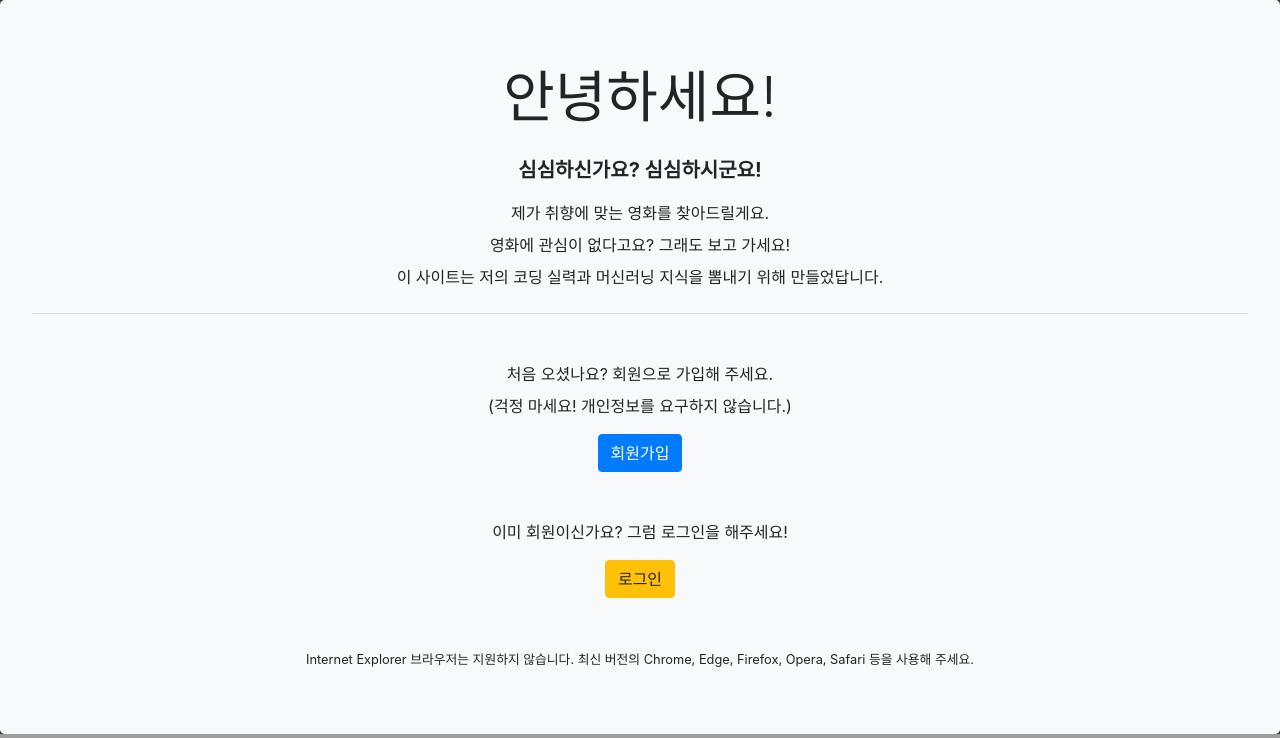
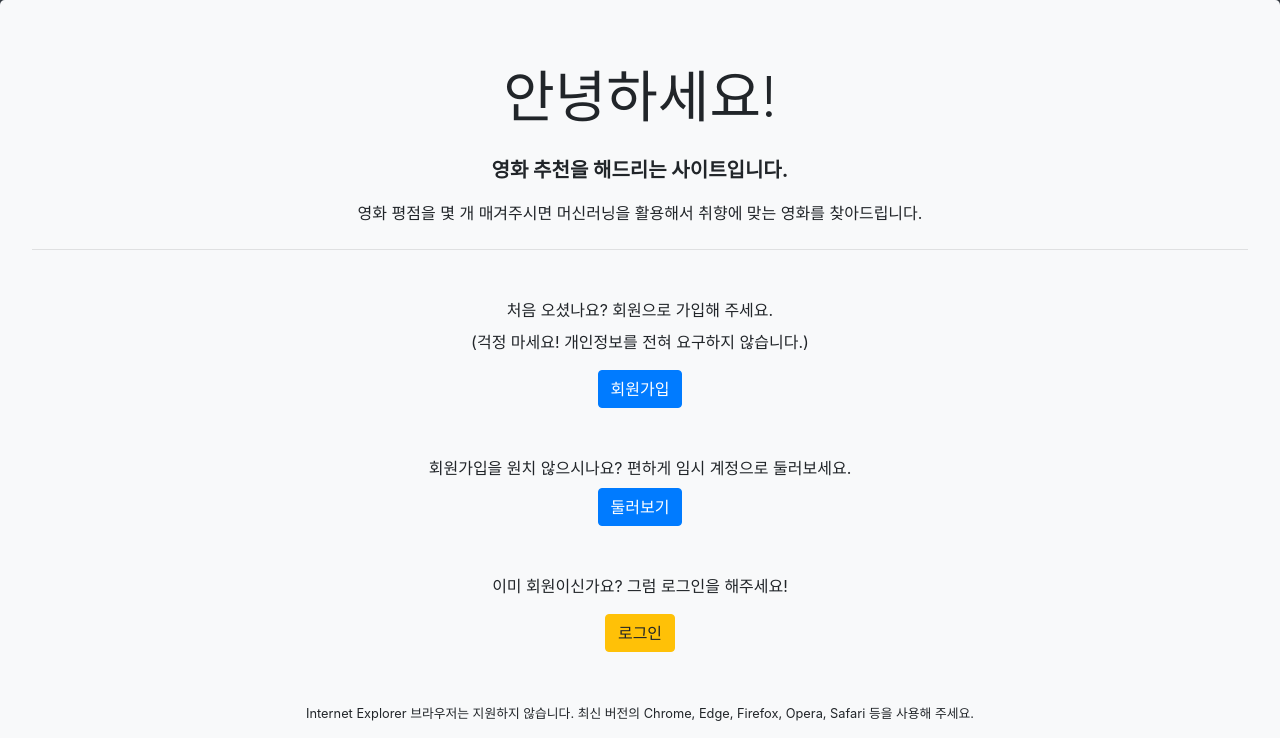
Before and after one commit to cgkim412/movie_reco, a Django app: page / in a window 1280 px wide. Shown: the top 738 px of the page. Run offline with Django 3.2, Linux system fonts and the light colour scheme; parts of the project's set-up code (start-up, migrations or seed data) failed here and were passed over; some libraries are stand-ins or nearby versions; grey boxes are pictures that could not be loaded.

Commit message:
Added guest login functionality

```diff
--- a/core/templates/home.html
+++ b/core/templates/home.html
@@ -38,7 +38,7 @@
 
   $(document).ready(() => {
     const sticky = `<div class="alert alert-success alert-dismissible fade show text-center" role="alert">
-        <h6 class="mb-0"> 제가 추천해 드리는 영화 목록이에요. 평가를 많이 해주실수록 좀 더 취향에 맞는 추천이 가능해요.</h6>
+        <h6 class="mb-0"> {{ user }}님 안녕하세요. 제가 추천해 드리는 영화 목록이에요. 평가를 많이 해주실수록 좀 더 취향에 맞는 추천이 가능해요.</h6>
         <button type="button" class="close" data-dismiss="alert" aria-label="Close" data-toggle="tooltip" data-placement="top" title="닫기">
           <span aria-hidden="true">&times;</span>
         </button>
--- a/core/templates/index.html
+++ b/core/templates/index.html
@@ -2,17 +2,23 @@
 
 <div class="jumbotron bg-light text-center mb-0">
   <h1 class="display-4 mb-4">안녕하세요!</h1>
-  <p class="lead font-weight-bold">심심하신가요? 심심하시군요!</p>
-  <p class="mb-2">제가 취향에 맞는 영화를 찾아드릴게요.</p>
-  <p class="mb-2">영화에 관심이 없다고요? 그래도 보고 가세요!</p>
-  <p>이 사이트는 저의 코딩 실력과 머신러닝 지식을 뽐내기 위해 만들었답니다.</p>
+  <p class="lead font-weight-bold">영화 추천을 해드리는 사이트입니다.</p>
+  <p class="mb-2">영화 평점을 몇 개 매겨주시면 머신러닝을 활용해서 취향에 맞는 영화를 찾아드립니다.</p>
   <hr class="my-4" />
   <div class="row my-5">
     <div class="col">
       <p class="mb-2">처음 오셨나요? 회원으로 가입해 주세요.</p>
-      <p>(걱정 마세요! 개인정보를 요구하지 않습니다.)</p>
+      <p>(걱정 마세요! 개인정보를 전혀 요구하지 않습니다.)</p>
       <a class="btn btn-primary" href="{% url 'register' %}" role="button"
         >회원가입</a
+      >
+    </div>
+  </div>
+  <div class="row my-5">
+    <div class="col">
+      <p class="mb-2">회원가입을 원치 않으시나요? 편하게 임시 계정으로 둘러보세요.</p>
+      <a class="btn btn-primary" href="{% url 'guest' %}" role="button"
+        >둘러보기</a
       >
     </div>
   </div>
--- a/core/views.py
+++ b/core/views.py
@@ -15,7 +15,7 @@ def home(request):
     user = get_user_obj(request)
     if user.ratings.all().count() < 10:
         return redirect('evaluate')
-    return render(request, 'home.html')
+    return render(request, 'home.html', {'user': user.email})
 
 @login_required
 def about(request):
--- a/movie_reco/urls.py
+++ b/movie_reco/urls.py
@@ -16,7 +16,7 @@ Including another URLconf
 from django.contrib import admin
 from django.urls import path
 from core.views import index, about, home
-from accounts.views import LoginView, RegisterView, logout
+from accounts.views import LoginView, RegisterView, logout, guest_login
 from ratings.views import evaluate, my_ratings, RatingAPI
 from movies.views import MovieAPI, SimpleMovieAPI
 from recommender.views import RecoListAPI
@@ -40,6 +40,7 @@ urlpatterns = [
     path('home/', home, name='home'),
     path('about/', about, name='about'),
     path('login/', LoginView.as_view(), name='login'),
+    path('guest/', guest_login, name='guest'),
     path('logout/', logout, name='logout'),
     path('register/', RegisterView.as_view(), name='register'),
     path('evaluate/record/', my_ratings, name='eval_record'),
```
Also changed, not shown: accounts/random_accounts.py (added, +10 -0 lines), accounts/views.py (+18 -0 lines).
